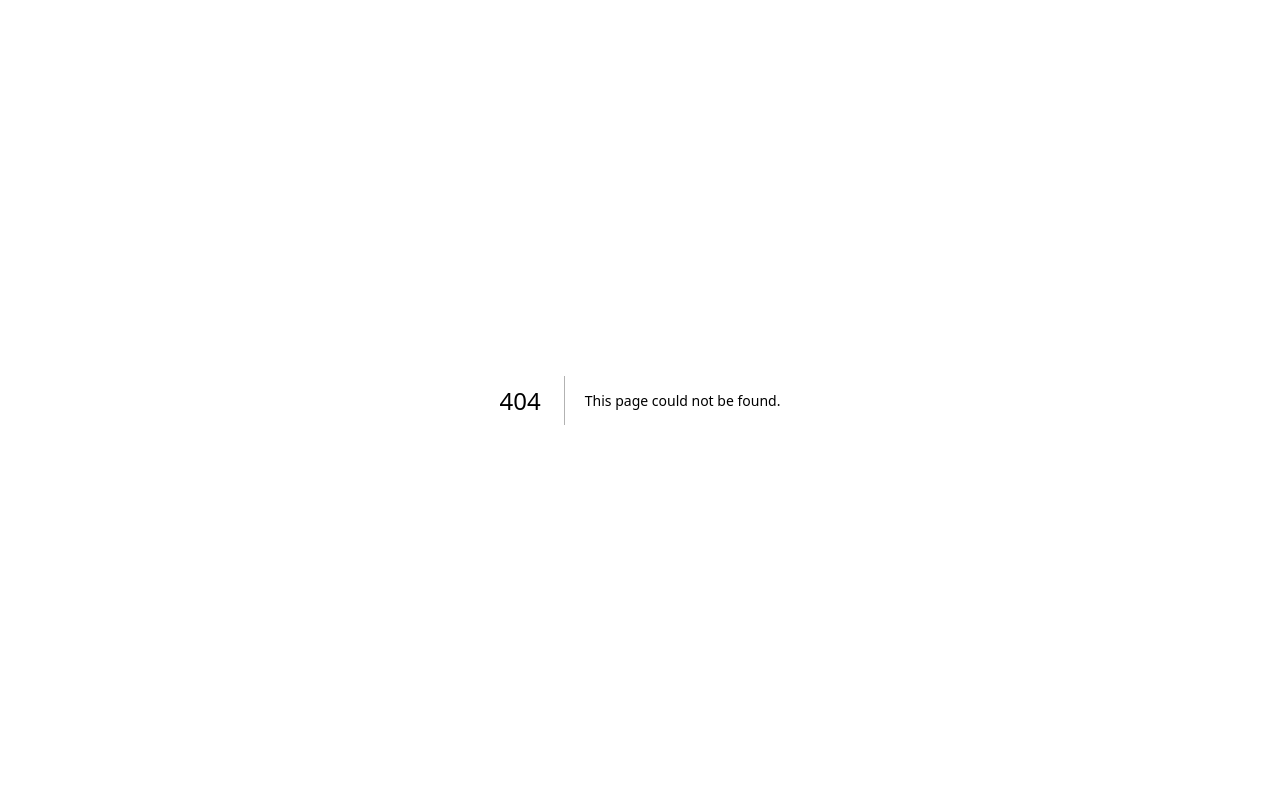
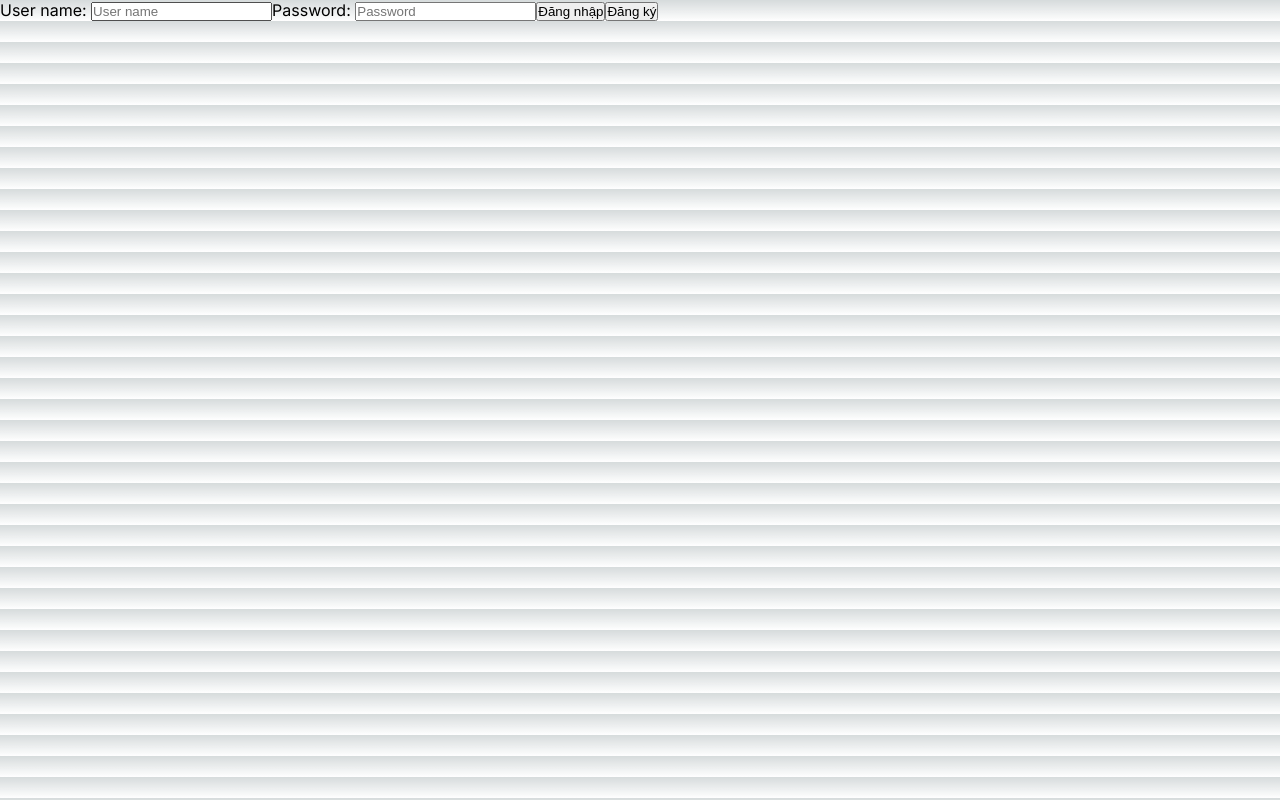
Before and after one commit to TadNT2003/front-end-calculationInternEx, a Next.js app: page /account in a window 1280 px wide. Before the commit this address had no page. Built offline with nearby package versions, Linux system fonts and the light colour scheme.

Commit message:
Add basis for login

```diff
--- /dev/null
+++ b/src/app/account/page.tsx
@@ -0,0 +1,16 @@
+'use client'
+
+export default function Account() {
+    return (
+        <main>
+            <form>
+                <label htmlFor="userName">User name: </label>
+                <input name="userName" id="userName" placeholder="User name"></input>
+                <label htmlFor="password">Password: </label>
+                <input name="password" id="password" placeholder="Password"></input>
+                <button type="submit">Đăng nhập</button>
+                <button type="submit">Đăng ký</button>
+            </form>
+        </main>
+    )
+}
```
Also changed, not shown: src/app/page.module.css (+12 -0 lines), src/app/page.tsx (+5 -3 lines).
